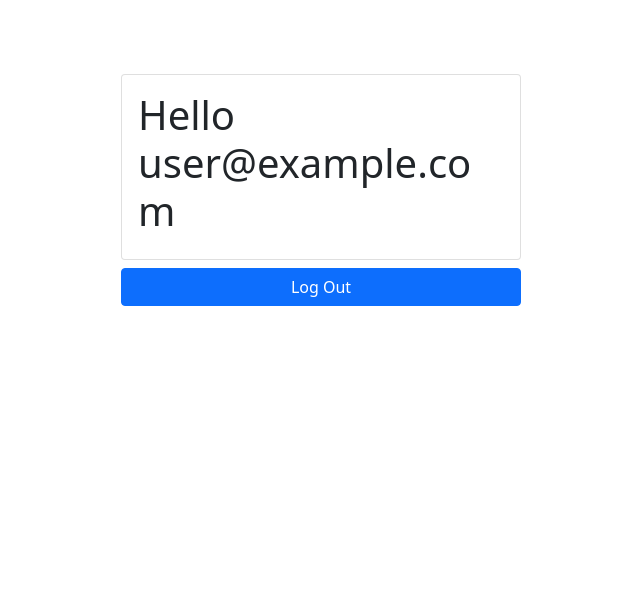
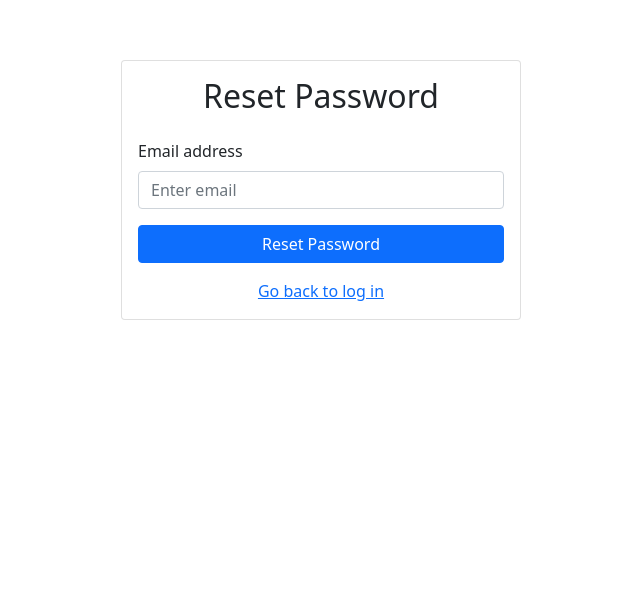
Before and after one commit to ZimmAgu/storage-cloud, a React (Create React App) app: page /forgotpassword in a window 1280 px wide. Shown: the part 210-800 px from the top of the page, without its empty margins (319-959 px from the left). Built offline with nearby package versions, Linux system fonts and the light colour scheme; no server answers; sample sign-in values are in the browser's storage.

Commit message:
Fixed log in rendering issue (for real this time)

```diff
--- a/src/App.js
+++ b/src/App.js
@@ -14,7 +14,7 @@ function App () {
             <Router>
                 <Switch>
                     <AuthorizationProvider>
-                        <PrivateRoute path="/" component={Homepage} />
+                        <PrivateRoute exact path="/" component={Homepage} />
 
                         <Route path="/signup" component={SignUpForm} />
 
--- a/src/firebaseAuth/authorization.js
+++ b/src/firebaseAuth/authorization.js
@@ -38,9 +38,11 @@ function AuthorizationProvider({children}) { // Whatever props are passed to thi
 
 
     useEffect(() => {
-        const cleanUp = auth.onAuthStateChanged(userState => { // When a user logs in, the current user will be set to the logged in user. When a user logs out, the current user will be set to null
-            setCurrentUser(userState)
+        const cleanUp = auth.onAuthStateChanged(user => { // When a user logs in, the current user will be set to the logged in user. When a user logs out, the current user will be set to null
+            setCurrentUser(user)
+            console.log('user is set ' + JSON.stringify(user))
             setLoadingStatus(false); // Once the user has successfully signed in (or out), that means the page is not longer loading
+            console.log('loading status is set')
         })
 
         return cleanUp // Cleans up the side effect of every state change
--- a/src/myComponents/Homepage.js
+++ b/src/myComponents/Homepage.js
@@ -9,8 +9,6 @@ function Homepage() {
     const {currentUser, logUserOut} = useAuthContext()
     const history = useHistory();
 
-    console.log(currentUser.email)
-
     function handleLogOut () {
         logUserOut().then(() => {
             history.push('./login')
@@ -20,6 +18,7 @@ function Homepage() {
 
     return (
         <>
+            {currentUser &&
                 <Container className="d-flex justify-content-center align-items-center" style={{minHeight: "100vh"}}>
                     <div className="w-100" style={{maxWidth: "25em"}}>
                         <Card>
@@ -34,6 +33,7 @@ function Homepage() {
                         </div>
                     </div>
                 </Container>
+            }
         </>
     );
 }
--- a/src/myComponents/Login.js
+++ b/src/myComponents/Login.js
@@ -9,14 +9,18 @@ function LoginForm () {
     const loginEmailRef = useRef();
     const loginPasswordRef = useRef();
 
-    const {logUserIn} = useAuthContext(); // Firebase functionality imported from authorization.js to add a new user to the database
+    const {currentUser, logUserIn} = useAuthContext(); // Firebase functionality imported from authorization.js to add a new user to the database
     const [formError, setFormError] = useState(''); // Will be used to print out an error message to the screen if something goes wrong with sign in
     const [pageIsLoading, setLoadingStatus] = useState(false); // These states will be used to check whether or not the page is still rendering
     const history = useHistory()
 
+    if (currentUser) { // If someone is logged in go straight to the homepage
+        history.push('/')
+    }
+
+
     function handleFormSubmission (event) {
         event.preventDefault()
-
 
         logUserIn(loginEmailRef.current.value, loginPasswordRef.current.value)
             .then(() => {
```
Lines whose indentation alone changed are shown as unchanged.
